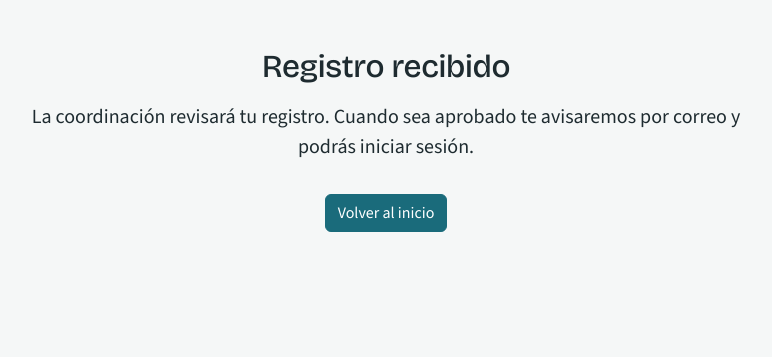
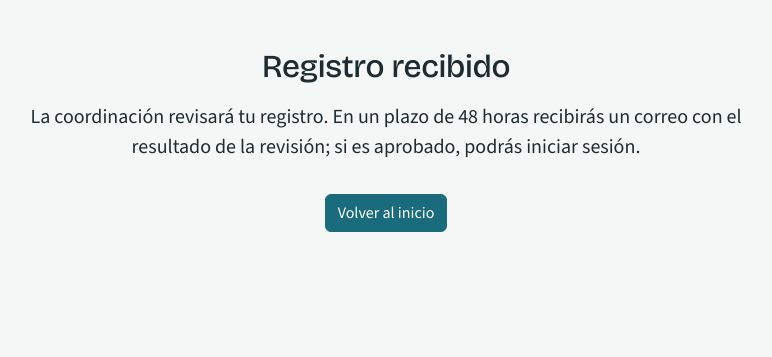
Before and after one commit to cabecera/sistema-ingreso-odontologia, a Django app: page /registro/enviado/ in a window 1280 px wide. Shown: the part 70-427 px from the top of the page, without its empty margins (254-1026 px from the left). Run offline with Django 5.2, Linux system fonts and the light colour scheme; parts of the project's set-up code (start-up, migrations or seed data) failed here and were passed over.

Commit message:
Agrega el aviso de 48 horas al registrarse el paciente
El registro ahora informa (en pantalla y en el correo de recepcion) que en un
plazo de 48 horas el paciente recibira un correo con el resultado de la
revision. Tests actualizados.

Co-Authored-By: Claude Sonnet 5.5 <noreply@anthropic.com>
Claude-Session: https://claude.ai/code/session_01XpVEK4AUj7Ars39pFwkgKw

```diff
--- a/pacientes/test_registro.py
+++ b/pacientes/test_registro.py
@@ -97,6 +97,7 @@ class RegistroPacienteTests(TestCase):
         self.assertEqual(len(mail.outbox), 1)
         correo = mail.outbox[0]
         self.assertEqual(correo.to, [CORREO])
+        self.assertIn("48 horas", correo.body)
         self.assertNotIn(CLAVE, correo.body)
         self.assertNotIn("12345678", correo.body)
 
@@ -195,9 +196,10 @@ class RegistroPacienteTests(TestCase):
             crudo = cursor.fetchone()[0]
         self.assertNotIn("12345678", crudo)
 
-    def test_pagina_enviada_es_publica(self):
+    def test_pagina_enviada_es_publica_y_avisa_el_plazo_de_48_horas(self):
         r = self.client.get("/registro/enviado/", secure=True)
         self.assertEqual(r.status_code, 200)
+        self.assertContains(r, "48 horas")
 
     def test_login_enlaza_al_registro(self):
         r = self.client.get("/login/", secure=True)
--- a/pacientes/views.py
+++ b/pacientes/views.py
@@ -166,8 +166,8 @@ def _avisar_registro_recibido(correo):
             message=(
                 "Hola,\n\n"
                 "Recibimos tu registro en el sistema de ingreso de la clínica "
-                "odontológica. La coordinación lo revisará y te avisaremos por "
-                "este mismo correo cuando tu cuenta esté aprobada.\n\n"
+                "odontológica. La coordinación lo revisará y, en un plazo de "
+                "48 horas, recibirás un correo con el resultado de la revisión.\n\n"
                 "Si no fuiste tú, puedes ignorar este mensaje."
             ),
             from_email=settings.DEFAULT_FROM_EMAIL,
--- a/templates/pacientes/registro_enviado.html
+++ b/templates/pacientes/registro_enviado.html
@@ -5,8 +5,8 @@
 <div class="page-narrow text-center">
   <h1 class="h2 mb-3">Registro recibido</h1>
   <p class="lead">
-    La coordinación revisará tu registro. Cuando sea aprobado te avisaremos por correo
-    y podrás iniciar sesión.
+    La coordinación revisará tu registro. En un plazo de <strong>48 horas</strong> recibirás
+    un correo con el resultado de la revisión; si es aprobado, podrás iniciar sesión.
   </p>
   <a class="btn btn-primary mt-3" href="{% url 'pacientes:nueva_solicitud' %}">Volver al inicio</a>
 </div>
```
